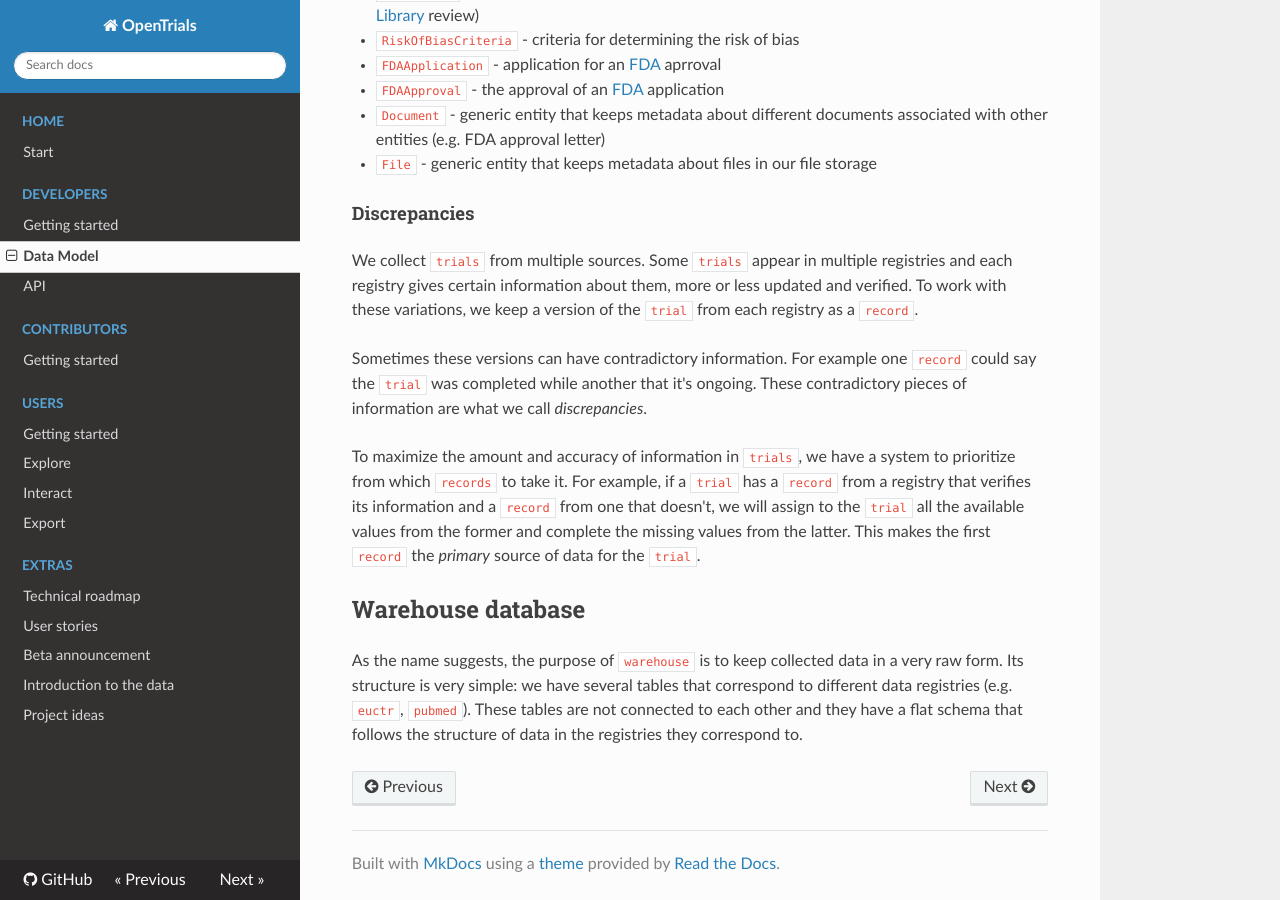
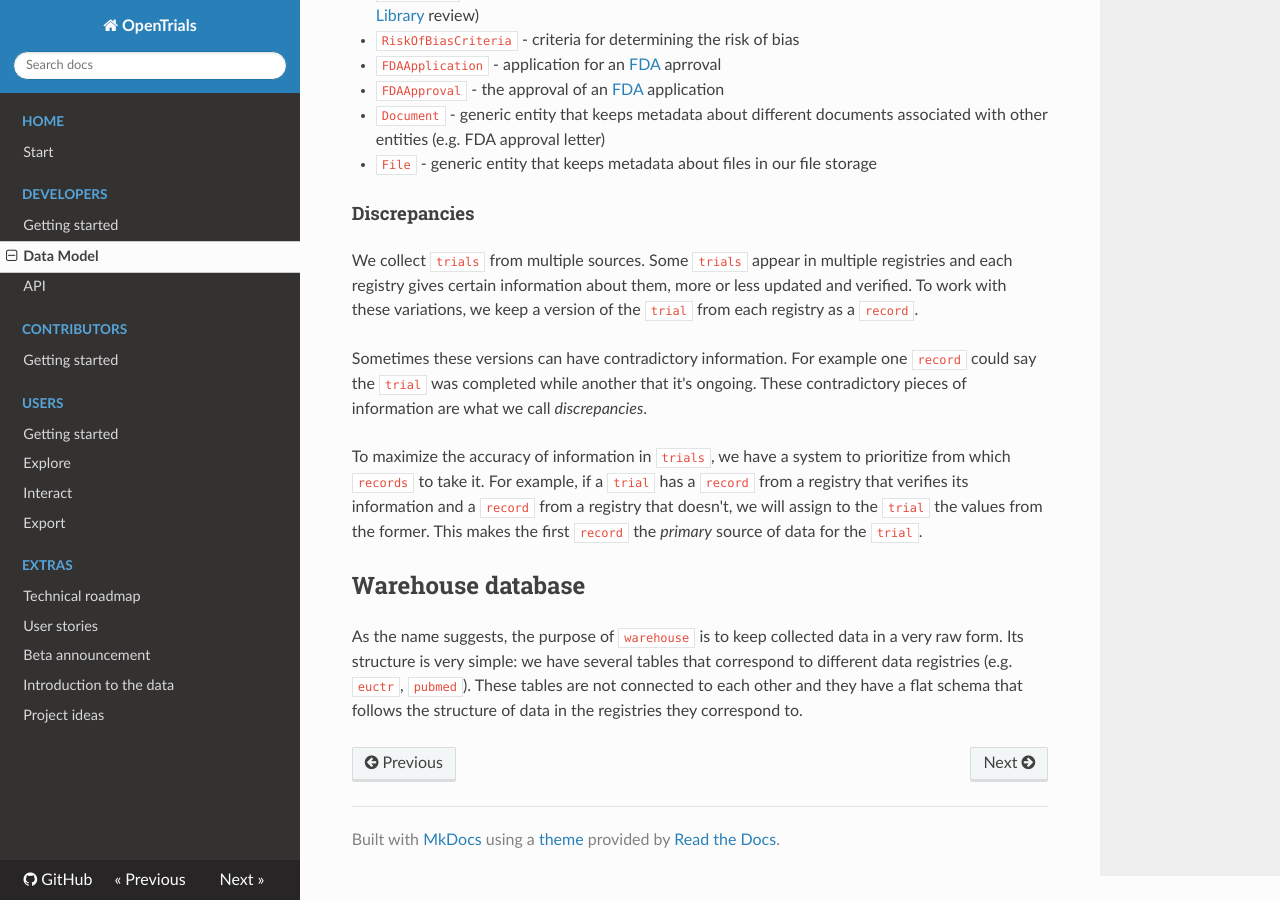
Before and after one commit to opentrials/docs, an MkDocs documentation site: the page built from docs/developers/data-model.md, in a window 1280 px wide and 900 px high, scrolled down 1768 px. Built offline with MkDocs 1.6.1, drawn with Linux system fonts in a browser that asks for light colours; nearby versions of some CDN libraries; old or Windows-style settings are respelled for this version of MkDocs.

Commit message:
Correct mistake in discrepancies description

```diff
--- a/docs/developers/data-model.md
+++ b/docs/developers/data-model.md
@@ -64,10 +64,9 @@ Sometimes these versions can have contradictory information.
 For example one `record` could say the `trial` was completed while another that it's ongoing.
 These contradictory pieces of information are what we call *discrepancies*.
 
-To maximize the amount and accuracy of information in `trials`, we have a system to prioritize
+To maximize the accuracy of information in `trials`, we have a system to prioritize
 from which `records` to take it. For example, if a `trial` has a `record` from a registry that verifies its
-information and a `record` from one that doesn't, we will assign to the `trial`
-all the available values from the former and complete the missing values from the latter.
+information and a `record` from a registry that doesn't, we will assign to the `trial` the values from the former.
 This makes the first `record` the *primary* source of data for the `trial`.
 
 ## Warehouse database
```
